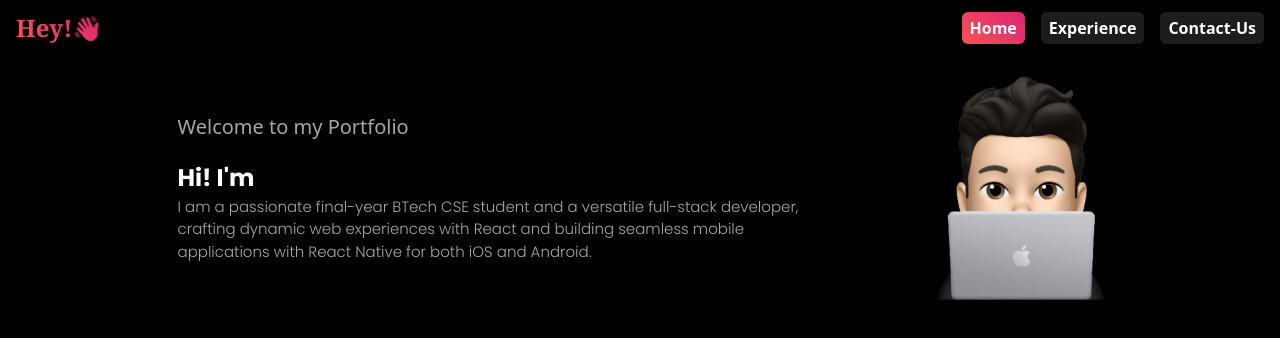
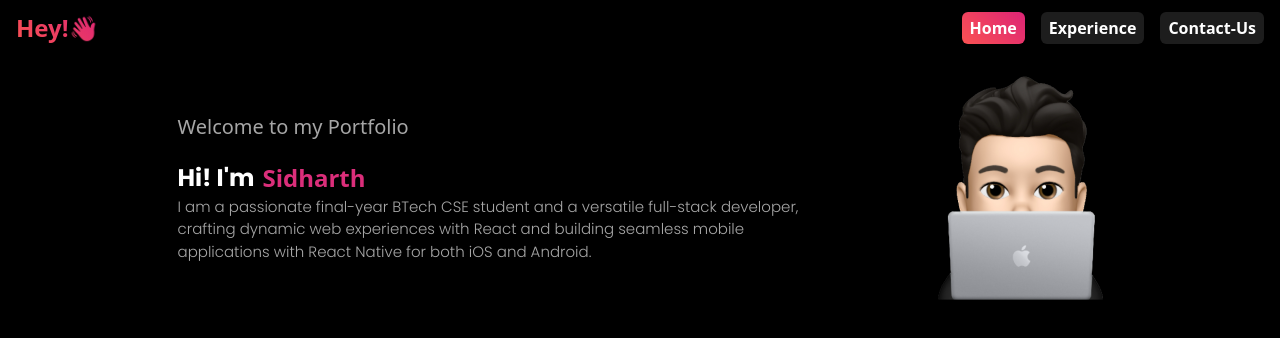
Before and after one commit to Sidharth465/myPortfolio, a React (Vite) app: page / in a window 1280 px wide. Shown: the top 338 px of the page. Built offline with nearby package versions, Linux system fonts and the light colour scheme.

Commit message:
Added other section

```diff
--- a/src/index.css
+++ b/src/index.css
@@ -1,3 +1,15 @@
 @tailwind base;
 @tailwind components;
 @tailwind utilities;
+
+
+.animated-section {
+    opacity: 0;
+    transform: translateY(20px);
+    transition: opacity 0.6s ease-out, transform 0.6s ease-out;
+}
+
+.animated-section.fade-in {
+    opacity: 1;
+    transform: translateY(0);
+}
--- /dev/null
+++ b/src/library/components/AnimatedSection.tsx
@@ -0,0 +1,38 @@
+import React, { useEffect, useRef, useState } from "react";
+import "../../index.css";
+
+const AnimatedSection = ({ children }: { children: React.ReactNode }) => {
+  const [isVisible, setIsVisible] = useState(false);
+  const sectionRef = useRef(null);
+
+  useEffect(() => {
+    const observer = new IntersectionObserver(
+      (entries) => {
+        if (entries[0].isIntersecting) {
+          setIsVisible(true);
+          observer.unobserve(sectionRef.current);
+        }
+      },
+      { threshold: 0.3 } // Adjust threshold for more control
+    );
+
+    if (sectionRef.current) {
+      observer.observe(sectionRef.current);
+    }
+
+    return () => {
+      if (sectionRef.current) observer.unobserve(sectionRef.current);
+    };
+  }, []);
+
+  return (
+    <div
+      ref={sectionRef}
+      className={`animated-section ${isVisible ? "fade-in" : ""}`}
+    >
+      {children}
+    </div>
+  );
+};
+
+export default AnimatedSection;
--- a/src/library/components/Navbar.tsx
+++ b/src/library/components/Navbar.tsx
@@ -25,7 +25,7 @@ const Navbar = () => {
         {/* logo section */}
         <div className="mr-4 hover:cursor-pointer items-center justify-center flex hover:scale-105 transition-all delay-100  px-2 rounded-md">
           <Link to={"/"}>
-            <text className="text-2xl font-serif font-extrabold bg-linear2 text-transparent bg-clip-text">
+            <text className="text-2xl font-poppins font-extrabold bg-linear2 text-transparent bg-clip-text">
               Hey!👋
             </text>
           </Link>
@@ -33,20 +33,20 @@ const Navbar = () => {
         {/* menu */}
         <ul className="ml-auto hidden sm:flex">
           {navItem?.map((item) => (
-            <li
-              key={item?.name}
+            <Link
+              to={item?.slug}
               className={` mx-2  animate-pulse  ${
                 location.pathname == item?.slug
                   ? "bg-linear2"
                   : "bg-cardbackground"
               }   px-2 flex items-center hover:cursor-pointer hover:scale-105 transition-all delay-100 rounded-md`}
             >
-              <Link to={item?.slug}>
+              <li key={item?.name}>
                 <div>
                   <text className="font-semibold text-white">{item?.name}</text>
                 </div>
-              </Link>
-            </li>
+              </li>
+            </Link>
           ))}
         </ul>
         {/* mobile menu */}
--- a/src/pages/Experience/index.tsx
+++ b/src/pages/Experience/index.tsx
@@ -1,10 +1,20 @@
+import AnimatedSection from "@library/components/AnimatedSection";
 import React from "react";
 
-const Experience = () => {
+type SectionProps = {
+  refProp: React.RefObject<HTMLDivElement>;
+};
+
+const Experience: React.FC<SectionProps> = ({ refProp }) => {
   return (
-    <div className="flex justify-center items-center text-white">
-      Experience
-    </div>
+    <AnimatedSection>
+      <div
+        ref={refProp}
+        className="flex  bg-pink-400 justify-center items-center text-white"
+      >
+        Experience
+      </div>
+    </AnimatedSection>
   );
 };
 
--- a/src/pages/contact-us/index.tsx
+++ b/src/pages/contact-us/index.tsx
@@ -1,10 +1,20 @@
+import AnimatedSection from "@library/components/AnimatedSection";
 import React from "react";
 
-const ContactUs = () => {
+type SectionProps = {
+  refProp: React.RefObject<HTMLDivElement>;
+};
+
+const ContactUs: React.FC<SectionProps> = ({ refProp }) => {
   return (
-    <div className="flex justify-center items-center  text-white">
-      Contact us
-    </div>
+    <AnimatedSection>
+      <div
+        ref={refProp}
+        className="flex h-[100vh] justify-center items-center bg-crystalblue  text-white"
+      >
+        Contact us
+      </div>
+    </AnimatedSection>
   );
 };
 
--- a/src/pages/home/Heading.tsx
+++ b/src/pages/home/Heading.tsx
@@ -38,7 +38,7 @@ const Heading = () => {
         <text className="text-white  font-Poppins text-2xl font-bold">
           Hi! I'm{" "}
         </text>
-        <span className="text-borderbg  bg-clip-text text-transparent font-poppins font-bold  text-2xl">
+        <span className="text-borderbg font-poppins font-bold  text-2xl">
           {displayedText}
         </span>
         <span className="border-r-2 border-neutral-500 -ml-2 text-xl animate-blink inline-block">
--- a/src/pages/home/index.tsx
+++ b/src/pages/home/index.tsx
@@ -1,7 +1,9 @@
 import Avatar from "@assets/images/avatar.png";
 import Heading from "./Heading";
+import AnimatedSection from "@library/components/AnimatedSection";
 const Home = () => {
   return (
+    <AnimatedSection>
       <div className="px-2 mt-5 bg-background justify-center items-center">
         <div className="flex flex-col sm:flex-row  justify-center items-center sm:gap-10 md:gap-32">
           <div className="order-2 sm:order-1   flex h-full  justify-center items-center sm:h-full sm:w-1/2">
@@ -12,6 +14,7 @@ const Home = () => {
           </div>
         </div>
       </div>
+    </AnimatedSection>
   );
 };
 
--- a/tailwind.config.js
+++ b/tailwind.config.js
@@ -17,8 +17,8 @@ export default {
         background: "#000000",
         crystalblue: "#6AB5B9",
         neutralgray: "#A6A6A6",
+        borderbg: "#DB2E7A",
         hoverborder: "#C17CEB",
-        borderbg: "#DB2E7A",
       },
       backgroundImage: {
         linear:
```
Lines whose indentation alone changed are shown as unchanged.
